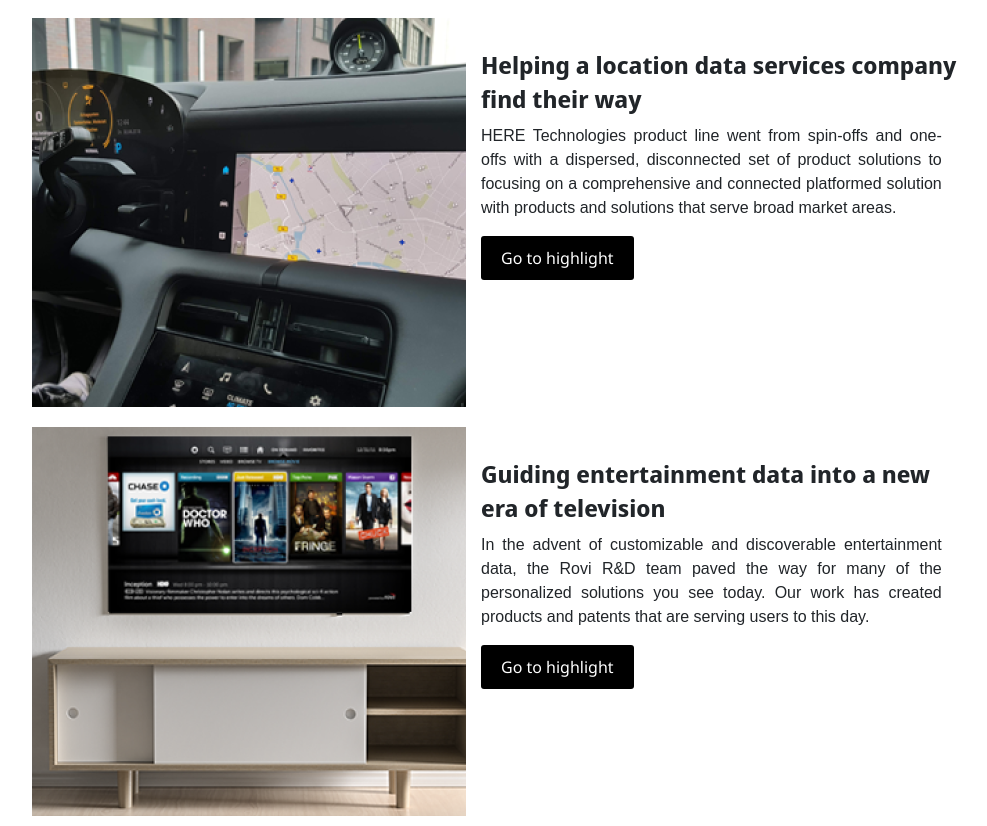
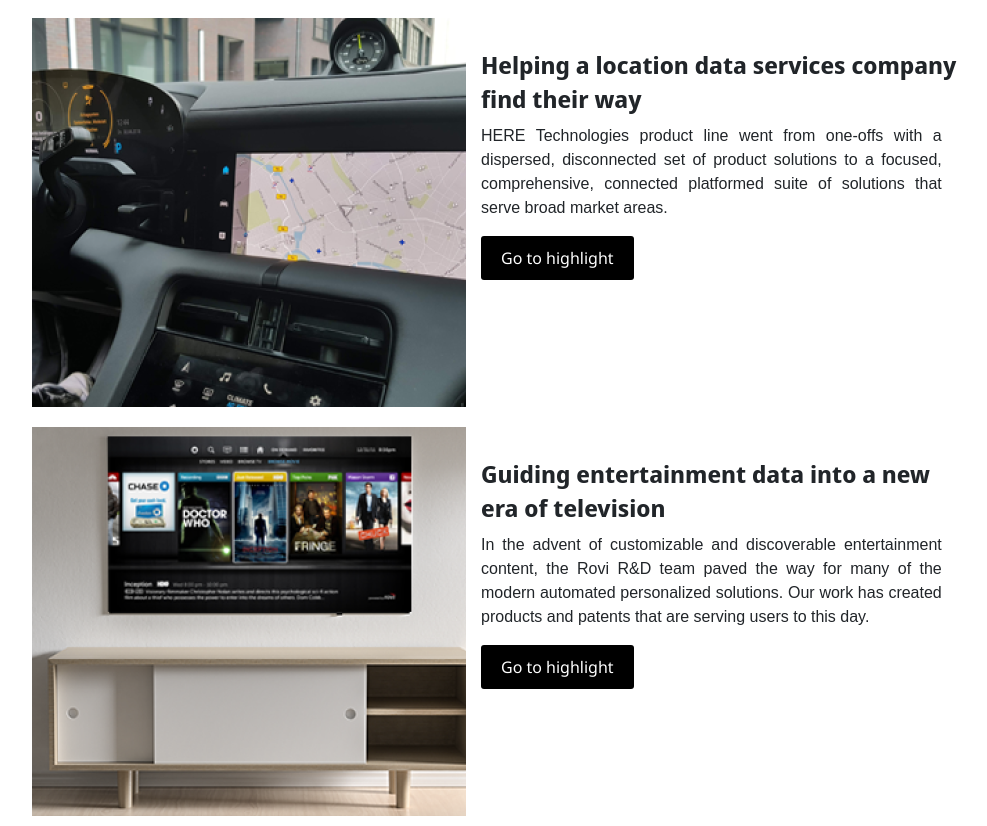
Before and after one commit to armedstar/armedstar.github.io, a React (Create React App) app: page / in a window 1280 px wide. Shown: the part 622-1448 px from the top of the page, without its empty margins (16-1003 px from the left). Built offline with nearby package versions, Linux system fonts and the light colour scheme.

Commit message:
Update Feature text
Update Feature text

```diff
--- a/src/pages/HomeContent.js
+++ b/src/pages/HomeContent.js
@@ -24,7 +24,7 @@
                 <span><img src = {hereImg} alt="HERE Technologies"></img></span>
                 <div>
                 <h1>{'Helping a location data services company find their way'}</h1>
-                <p>HERE Technologies product line went from spin-offs and one-offs with a dispersed, disconnected set of product solutions to focusing on a comprehensive and connected platformed solution with products and solutions that serve broad market areas. </p>
+                <p>HERE Technologies product line went from one-offs with a dispersed, disconnected set of product solutions to a focused, comprehensive, connected platformed suite of solutions that serve broad market areas. </p>
                 <button onClick={() => setActive("ThirdView")}>Go to highlight</button>
                 </div>
                 </Col>
@@ -32,7 +32,7 @@
                 <span><img src = {roviImg} alt="TiVo"></img></span>
                 <div>
                 <h1>{'Guiding entertainment data into a new era of television'}</h1>
-                <p>In the advent of customizable and discoverable entertainment data, the Rovi R&D team paved the way for many of the personalized solutions you see today. Our work has created products and patents that are serving users to this day.</p>
+                <p>In the advent of customizable and discoverable entertainment content, the Rovi R&D team paved the way for many of the modern automated personalized solutions. Our work has created products and patents that are serving users to this day.</p>
                 <button onClick={() => setActive("View")}>Go to highlight</button>
                 </div>
                 </Col>
```
